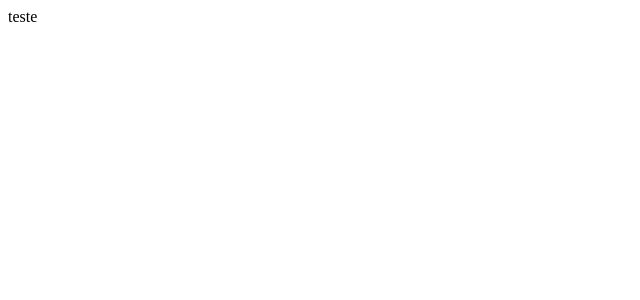
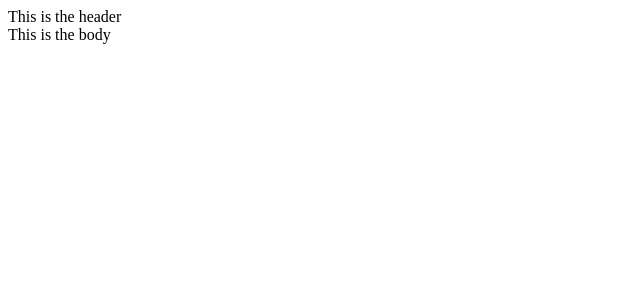
Before and after one commit to rickrd/call-plan, a React (Create React App) app: page / in a window 1280 px wide. Shown: the top 300 px of the page, without its empty margins (0-640 px from the left). Built offline with nearby package versions, Linux system fonts and the light colour scheme.

Commit message:
created header, body

```diff
--- a/package.json
+++ b/package.json
@@ -10,7 +10,8 @@
     "react-dom": "^16.12.0",
     "react-redux": "^7.1.3",
     "react-scripts": "3.3.0",
-    "redux": "^4.0.5"
+    "redux": "^4.0.5",
+    "styled-components": "^4.4.1"
   },
   "scripts": {
     "start": "react-scripts start",
--- a/src/App.js
+++ b/src/App.js
@@ -1,12 +1,15 @@
 import React from 'react'
+import { createStore } from 'redux'
+import { Provider } from 'react-redux'
 
+import reducers from './components/redux/reducers'
+
+import Home from './components/pages/Home'
+
+const store = createStore(reducers)
 
 const App = () => {
-  return (
-    <div className="App">
-    teste
-    </div>
-  )
+  return <Provider store={store}><Home></Home></Provider>
 }
 
 export default App
--- /dev/null
+++ b/src/components/organisms/Body.js
@@ -0,0 +1,7 @@
+import React from 'react'
+
+const Body = () => {
+  return <div>This is the body</div>
+}
+
+export default Body
--- /dev/null
+++ b/src/components/organisms/Header.js
@@ -0,0 +1,9 @@
+import React from 'react'
+
+const Header = () => {
+  return (
+    <div>This is the header</div>
+  )
+}
+
+export default Header
--- /dev/null
+++ b/src/components/pages/Home.js
@@ -0,0 +1,23 @@
+import React from 'react'
+import { connect } from 'react-redux'
+
+import Header from '../organisms/Header'
+import Body from '../organisms/Body'
+
+const Home = props => {
+  console.log(props)
+  return (
+    <div>
+      <Header></Header>
+      <Body></Body>
+    </div>
+  )
+}
+
+const mapStateToProps = state => {
+  return {
+    calls: state.calls
+  }
+}
+
+export default connect(mapStateToProps)(Home)
--- a/src/components/redux/reducers.js
+++ b/src/components/redux/reducers.js
@@ -1,4 +1,4 @@
-import ADD_CALL from './actions'
+import { ADD_CALL } from './actions'
 
 const initialState = {
   calls: []
```
Also changed, not shown: 1 other file (tests, documents, lock files or other folders).
